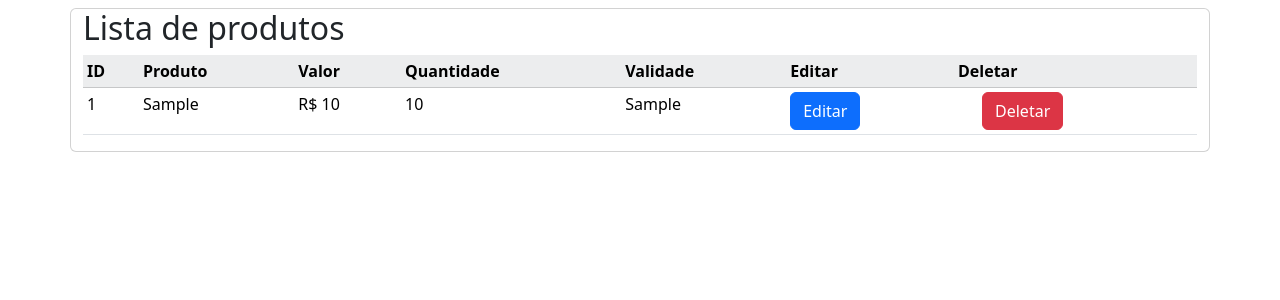
After one commit to Carluuss/Estudos-PHP, a PHP site: page /gerenciarProdutos.php in a window 1280 px wide. The commit adds this page. Shown: the top 300 px of the page. Run offline with PHP 8.4, Linux system fonts and the light colour scheme; tables that the repository leaves empty or names only in its code hold one stand-in row (values such as "Sample post").

Commit message:
Adicionando tabela

```diff
--- a/aula-09/sistemas/atualizar.php
+++ b/aula-09/sistemas/atualizar.php
@@ -12,11 +12,11 @@ mysqli_query($conn, $sql);
 
 if(mysqli_affected_rows($conn)){
     //$_SESSION['result'] = "1";
-    header('Location:./formulario.html');
+    header('Location:./gerenciarProdutos.php');
 }else{
     echo '<script>alert("Nenhuma alteração foi realizada")</script>';
     //$_SESSION['result'] = "2";
-    header('Location:./formulario.html');
+    header('Location:./gerenciarProdutos.php');
 }
 
 
--- a/aula-09/sistemas/conexao.php
+++ b/aula-09/sistemas/conexao.php
@@ -1,5 +1,5 @@
 <?php
-$id = $_POST['id'];
+
 $conn = new MySQli('localhost', 'root', '', 'produtos_full');
 
 if($conn->connect_error){
--- a/aula-09/sistemas/excluir.php
+++ b/aula-09/sistemas/excluir.php
@@ -16,4 +16,8 @@ if(mysqli_affected_rows($conn)){
 
 }
 
+sleep(5);
+
+header("location: gerenciarProdutos.php");
+
 ?>
--- /dev/null
+++ b/aula-09/sistemas/gerenciarProdutos.php
@@ -0,0 +1,68 @@
+<?php
+
+include_once("conexao.php");
+
+
+$sql = "SELECT * FROM produtos";
+$result = mysqli_query($conn, $sql);
+
+if($result){
+    echo"<!DOCTYPE html>
+    <html lang='pt'>
+    <head>
+    <meta charset='UTF-8'>
+    <meta name='viewport' content='width=device-width, initial-scale=1.0'>
+    <title>Document</title>
+
+    <link href='https://cdn.jsdelivr.net/npm/bootstrap@5.3.2/dist/css/bootstrap.min.css' rel='stylesheet' integrity='sha384-T3c6CoIi6uLrA9TneNEoa7RxnatzjcDSCmG1MXxSR1GAsXEV/Dwwykc2MPK8M2HN' crossorigin='anonymous'>
+    </head>
+    <body>
+    <div class='container card mt-2'>
+    <h2>Lista de produtos</h2>
+    <table id='tabelaPrincipal' class='table table-striped table-sm'>
+
+    <tr class='table-light' class='table-sm'>
+    <th>ID</th>
+    <th>Produto</th>
+    <th>Valor</th>
+    <th>Quantidade</th>
+    <th>Validade</th>
+    <th>Editar</th>
+    <th>Deletar</th>
+    </tr>
+    ";
+
+    while($linha = mysqli_fetch_array($result)){
+        echo"
+
+
+        <tr id='trCadastro' >
+        <form action='pesquisa.php' method='post'>
+        <td data-label='ID'> $linha[id]</td>
+        <td data-label='Produto'> $linha[produto]</td>
+        <td data-label='Valor'>R$ $linha[valor]</td>
+        <td data-label='Quantidade'> $linha[quantidade]</td>
+        <td data-label='Validade'> $linha[validade]</td>
+        <td class='posicaoBotao'><input type='submit' name='comando' value='Editar' class='btn btn-primary'></td>
+        <input type='hidden' name='id' value= '$linha[id]'>
+        </form>
+
+        <form action = 'excluir.php' method='post'>
+        <td class='posicaoBotao'><input type='submit' name='comando' value='Deletar' id='delete' class='btn btn-danger ms-4' onclick=\"return confirm('Deseja deletar o produto?')\"></td>
+        <input type='hidden' name='id' value= '$linha[id]'>
+        </form>
+        </tr>
+        </div>
+
+
+        ";
+    }
+    echo"</table>
+    </body>
+    </html>
+    ";
+}else{
+ echo "0 resultado";
+}
+
+?>
--- /dev/null
+++ b/bd-escola/crud.php
@@ -0,0 +1,6 @@
+<?php
+
+iclude_onde("conexao.php");
+iclude_onde("head.php");
+
+?>
```
Also changed, not shown: aula-09/sistemas/style.css (line endings or trailing spaces), bd-escola/tabela.html (deleted).
